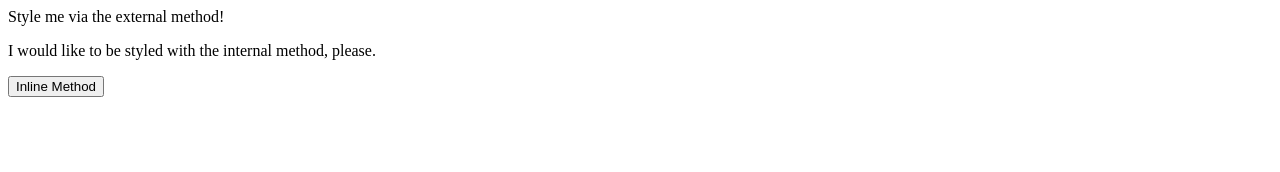
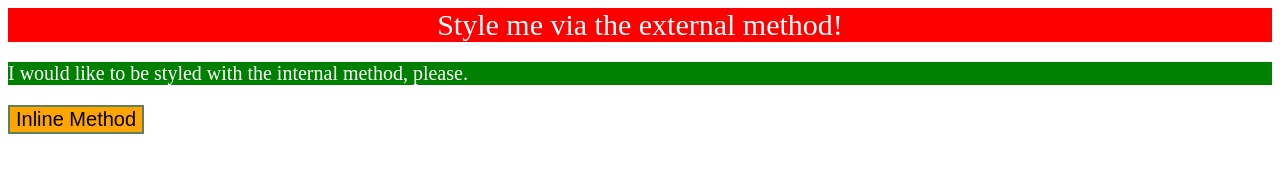
Before and after one commit to YintingChen/yt-odin-css-foundations, a plain HTML site: page 01-css-methods/index.html in a window 1280 px wide. Drawn offline with Linux system fonts and the light colour scheme.

Commit message:
Improve answer to ex-1

```diff
--- a/01-css-methods/index.html
+++ b/01-css-methods/index.html
@@ -8,8 +8,10 @@
     <link rel="stylesheet" href="styles.css" />
   </head>
   <body>
-    <div>Style me via the external method!</div>
-    <p>I would like to be styled with the internal method, please.</p>
-    <button>Inline Method</button>
+    <div class="title">Style me via the external method!</div>
+    <p class="contents">
+      I would like to be styled with the internal method, please.
+    </p>
+    <button class="button">Inline Method</button>
   </body>
 </html>
```
